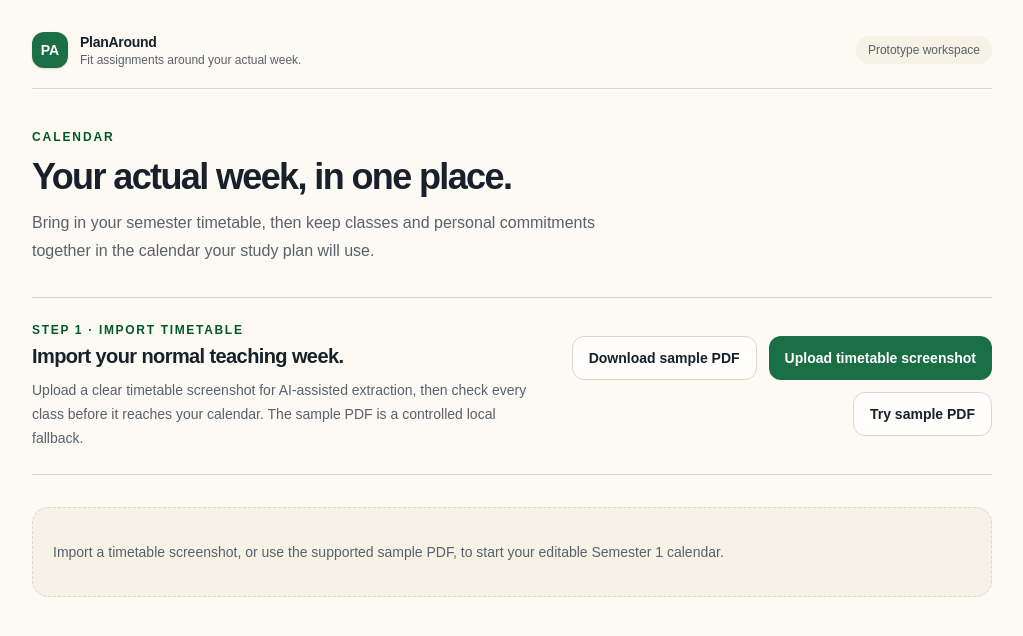
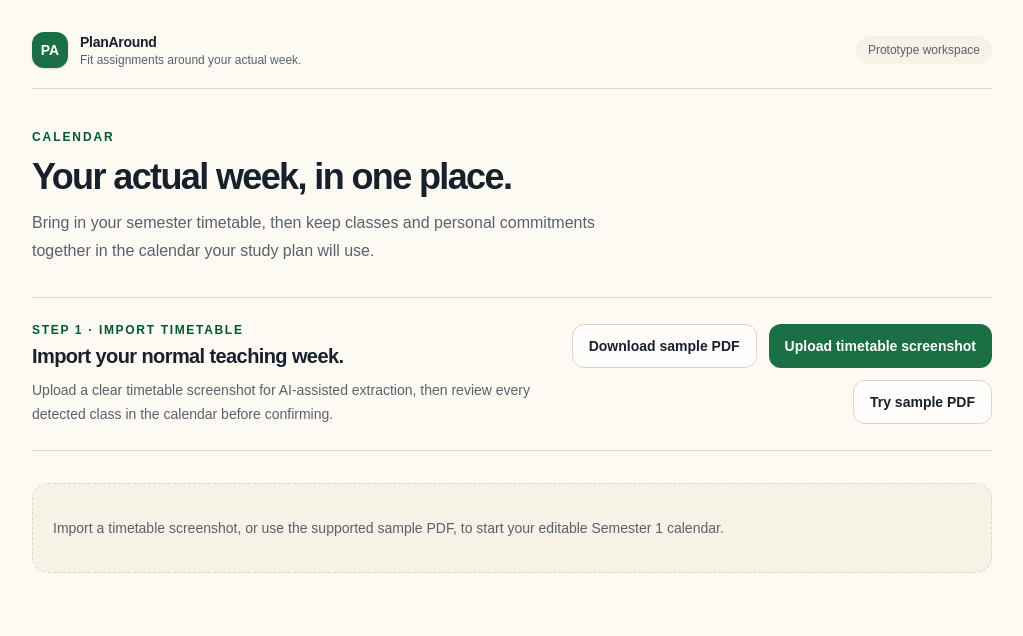
Before and after one commit to Jacklee504/Plan-Around, a Next.js app: page / in a window 1280 px wide. Shown: the top 636 px of the page, without its empty margins (128-1151 px from the left). Built offline with nearby package versions, Linux system fonts and the light colour scheme.

Commit message:
Add PlanAround reset action and update timetable guidance

```diff
--- a/components/SetupWorkspace.tsx
+++ b/components/SetupWorkspace.tsx
@@ -768,9 +768,8 @@ function SetupWorkspaceContent({
               : "Import your normal teaching week."}
           </h2>
           <p className="mt-2 max-w-xl text-sm leading-6 text-[var(--muted-ink)]">
-            Upload a clear timetable screenshot for AI-assisted extraction, then
-            check every class before it reaches your calendar. The sample PDF is
-            a controlled local fallback.
+            Upload a clear timetable screenshot for AI-assisted extraction,
+            then review every detected class in the calendar before confirming.
           </p>
         </div>
         <div className="flex flex-wrap gap-3 lg:justify-end">
@@ -1117,6 +1116,13 @@ function SetupWorkspaceContent({
                       ? "Complete setup"
                       : "Add a recurring constraint"}
                 </button>
+                <button
+                  type="button"
+                  onClick={resetPlanAround}
+                  className="mt-3 min-h-10 px-2 text-sm font-semibold text-[var(--muted-ink)] hover:text-red-700"
+                >
+                  Reset PlanAround
+                </button>
               </section>
             </>
           ) : (
```
